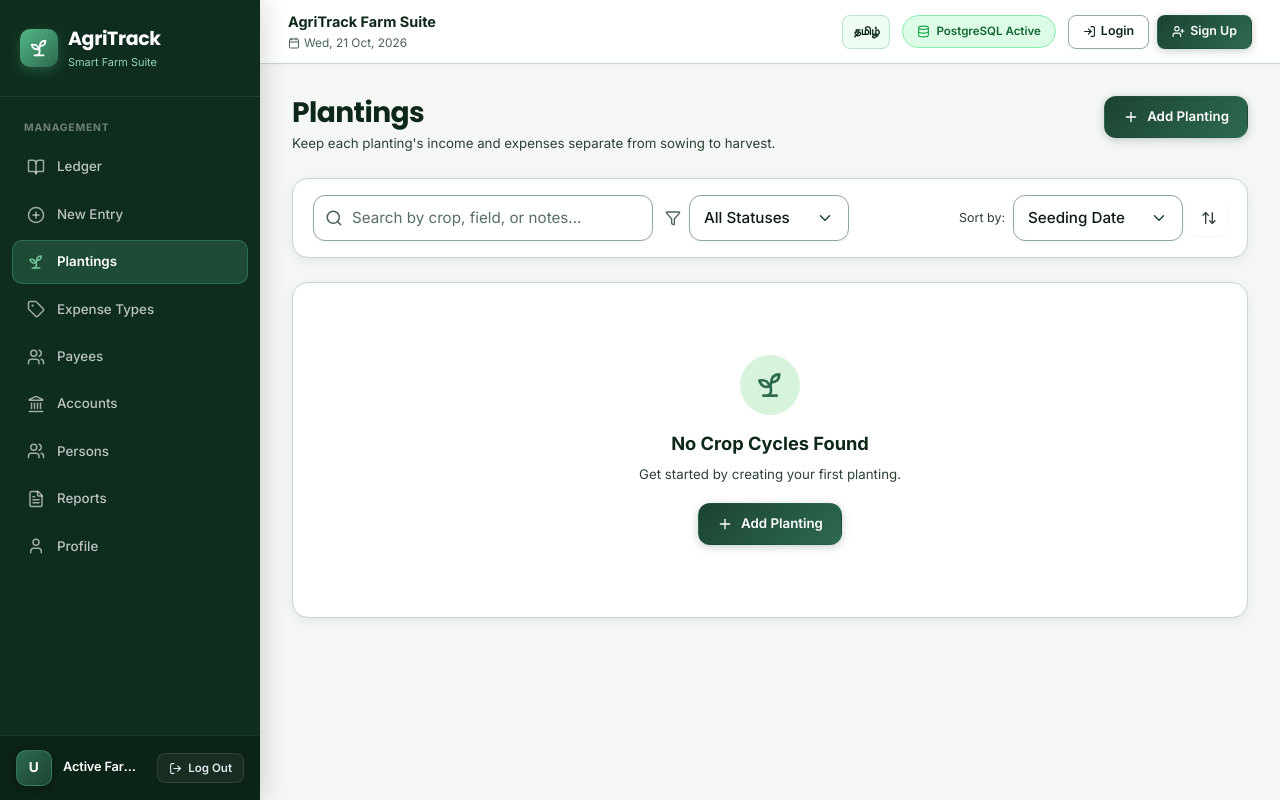
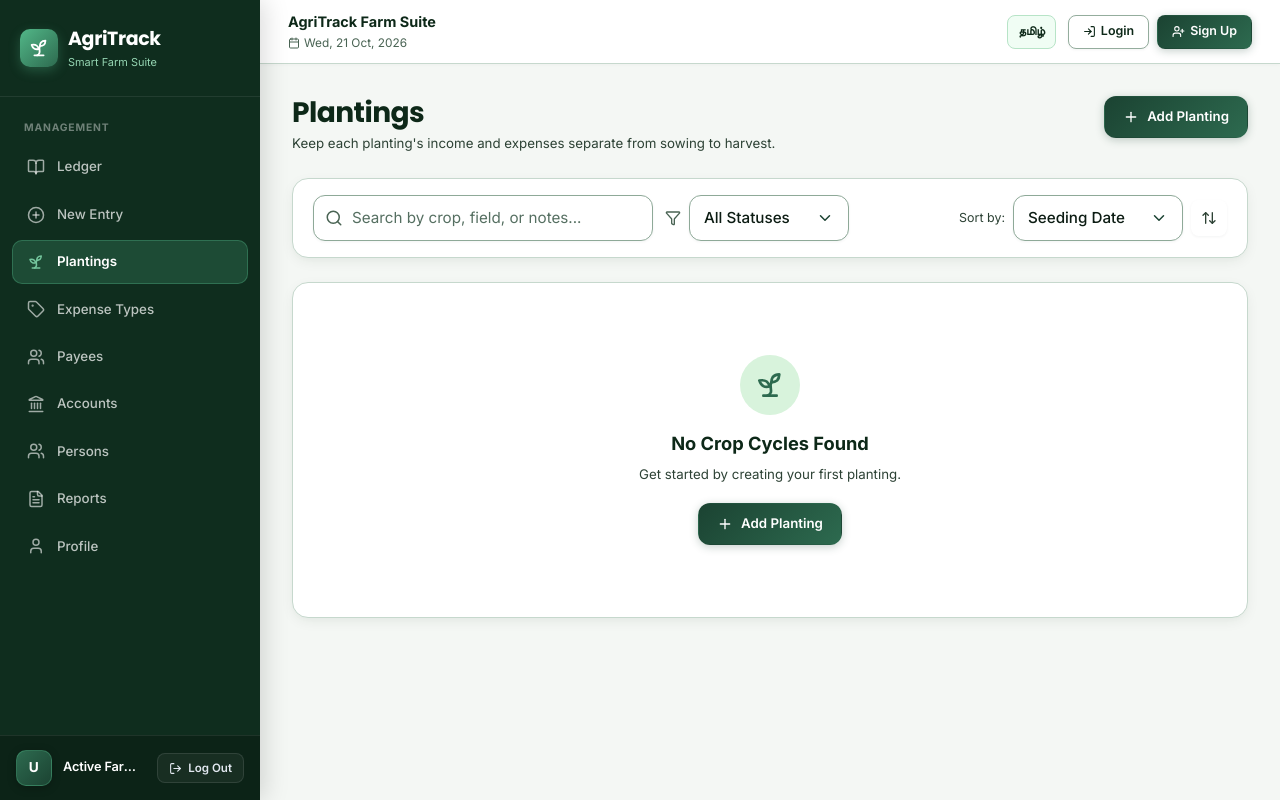
Before and after one commit to Krishnaprasath100/AgriTrack, a Next.js app in the folder frontend/: page /crops in a window 1280 px wide. Built offline with nearby package versions, Linux system fonts and the light colour scheme.

Commit message:
Remove technical PostgreSQL status badge from top navigation and profile

```diff
--- a/frontend/src/app/profile/page.tsx
+++ b/frontend/src/app/profile/page.tsx
@@ -725,12 +725,6 @@ export default function ProfilePage() {
                 </span>
               </div>
 
-              <div style={{ display: 'flex', justifyContent: 'space-between', alignItems: 'center' }}>
-                <span style={{ color: '#64748b' }}>Database Engine:</span>
-                <span style={{ color: isPostgresActive ? '#15803d' : '#b45309', fontWeight: 600 }}>
-                  {isPostgresActive ? '🐘 PostgreSQL Active' : 'Offline Fallback'}
-                </span>
-              </div>
 
               <div style={{ display: 'flex', justifyContent: 'space-between', alignItems: 'center' }}>
                 <span style={{ color: '#64748b' }}>Member Since:</span>
--- a/frontend/src/components/layout/TopNav.tsx
+++ b/frontend/src/components/layout/TopNav.tsx
@@ -7,7 +7,6 @@ import { useAuth } from '@/context/AuthContext';
 import { useLanguage } from '@/context/LanguageContext';
 import {
   Menu,
-  Database,
   Calendar,
   LogIn,
   UserPlus,
@@ -21,7 +20,7 @@ interface TopNavProps {
 
 export const TopNav: React.FC<TopNavProps> = ({ onToggleSidebar }) => {
   const router = useRouter();
-  const { user, role, logout, isPostgresActive } = useAuth();
+  const { user, role, logout } = useAuth();
   const { language, setLanguage } = useLanguage();
   const [mounted, setMounted] = useState(false);
 
@@ -117,31 +116,6 @@ export const TopNav: React.FC<TopNavProps> = ({ onToggleSidebar }) => {
           </Link>
         )}
 
-        {/* PostgreSQL Database status indicator */}
-        <div
-          title={
-            isPostgresActive
-              ? 'Connected to PostgreSQL Database Engine'
-              : 'Running in Local Demo Storage Mode'
-          }
-          className="topnav-db-badge"
-          style={{
-            display: 'flex',
-            alignItems: 'center',
-            gap: '6px',
-            padding: '6px 14px',
-            borderRadius: 'var(--radius-full)',
-            fontSize: '0.76rem',
-            fontWeight: 600,
-            backgroundColor: isPostgresActive ? '#dcfce7' : '#f0fdf4',
-            color: isPostgresActive ? '#166534' : '#1b4332',
-            border: isPostgresActive ? '1px solid #86efac' : '1px solid #b7e4c7',
-          }}
-        >
-          <Database size={13} color={isPostgresActive ? '#16a34a' : '#52b788'} />
-          <span>{isPostgresActive ? 'PostgreSQL Active' : 'Demo Mode'}</span>
-        </div>
-
         {/* Auth Button: If logged in, ONLY show clean Log Out. If not logged in, show Login and Sign Up. */}
         <div>
           {mounted && user ? (
```
